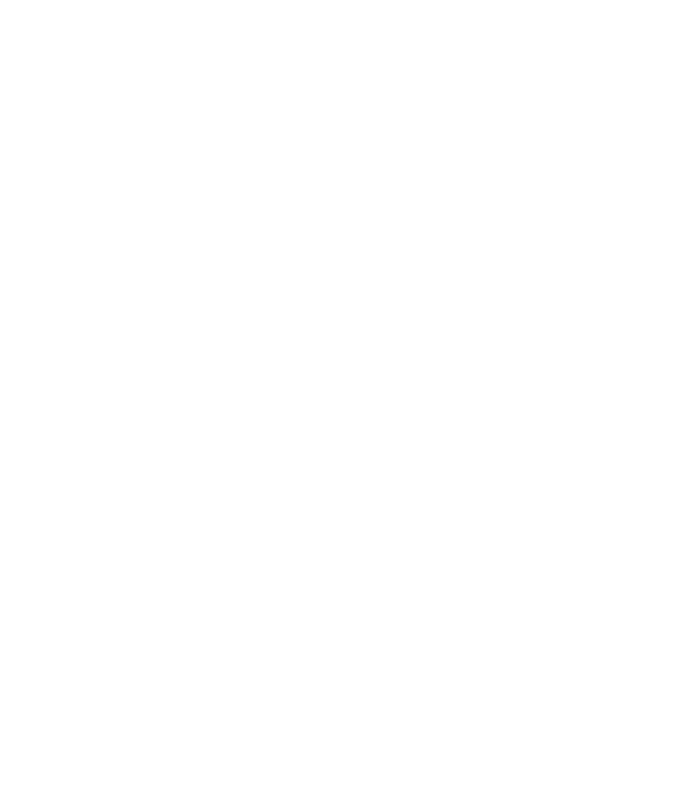
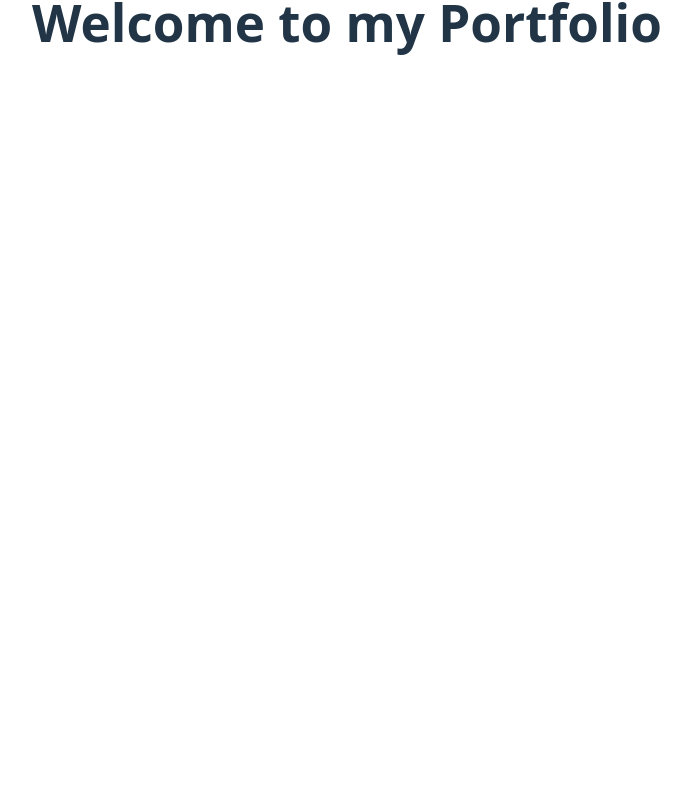
Before and after one commit to khil94/my-portfolio, a React (Vite) app: page / in a window 1280 px wide. Shown: the part 1978-2778 px from the top of the page, without its empty margins (293-984 px from the left). Before the commit the page ends 800 px from the top, so only its background shows below. Built offline with nearby package versions, Linux system fonts and the light colour scheme.

Commit message:
App.tsx 구조변경

```diff
--- a/src/App.tsx
+++ b/src/App.tsx
@@ -1,21 +1,19 @@
 import "./App.css";
 import HomeSection from "./sections/homeSection.tsx";
-import { BrowserRouter, Route, Routes } from "react-router-dom";
 import AboutSection from "./sections/aboutSection.tsx";
 import ProjetsSection from "./sections/projetsSection.tsx";
 import ContactSection from "./sections/contactSection.tsx";
+import GlobalLayout from "./layouts/globalLayout.tsx";
 
 function App() {
   return (
     <>
-      <BrowserRouter>
-        <Routes>
-          <Route path={"/"} element={<HomeSection />} />
-          <Route path="/about" element={<AboutSection />} />
-          <Route path="/projects" element={<ProjetsSection />} />
-          <Route path="/contact" element={<ContactSection />} />
-        </Routes>
-      </BrowserRouter>
+      <GlobalLayout>
+        <HomeSection />
+        <AboutSection />
+        <ProjetsSection />
+        <ContactSection />
+      </GlobalLayout>
     </>
   );
 }
--- /dev/null
+++ b/src/layouts/globalLayout.tsx
@@ -0,0 +1,9 @@
+import { ReactNode } from "react";
+
+interface Prop {
+  children: ReactNode;
+}
+
+export default function GlobalLayout({ children }: Prop) {
+  return <div className={" bg-main-light-black text-main-white w-full h-full"}>{children}</div>;
+}
```
